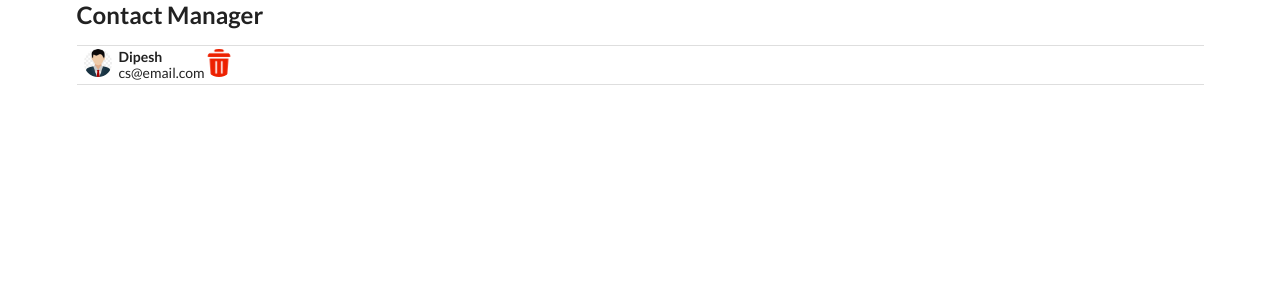
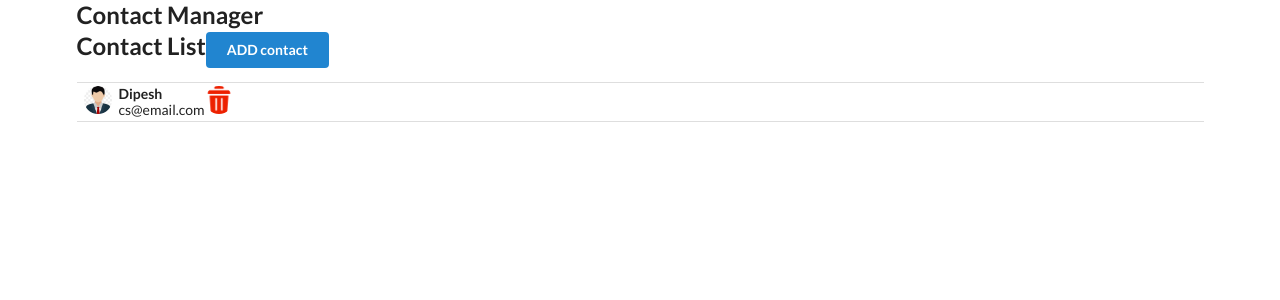
Before and after one commit to Kaweesha-mr/contact-app, a React (Create React App) app: page / in a window 1280 px wide. Shown: the top 300 px of the page. Built offline with nearby package versions, Linux system fonts and the light colour scheme.

Commit message:
add a button for navigation through pages

```diff
--- a/src/components/App.js
+++ b/src/components/App.js
@@ -1,7 +1,7 @@
-import React,{useState,useEffect} from "react";
-import { v4 as uuid } from "uuid";
+import React, {useEffect, useState} from "react";
+import {v4 as uuid} from "uuid";
 import './App.css'
-import {BrowserRouter as Router, Switch, Route} from "react-router-dom";
+import {BrowserRouter as Router, Route, Switch} from "react-router-dom";
 import Header from "./Header"
 import ContactList from "./ContactList"
 import AddContact from "./AddContact"
@@ -9,11 +9,11 @@ import AddContact from "./AddContact"
 
 function App() {
     const LOCAL_STORAGE_KEY = "contacts"
-    const [contacts,setContacts] = useState([])
+    const [contacts, setContacts] = useState([])
 
     const addContactHandler = (contact) => {
         console.log(contact)
-        setContacts([...contacts,{id: uuid(), ...contact}]);
+        setContacts([...contacts, {id: uuid(), ...contact}]);
     }
 
     const removeContactHandler = (id) => {
@@ -25,22 +25,32 @@ function App() {
 
     }
 
-    useEffect(()=> {
-        localStorage.setItem(LOCAL_STORAGE_KEY,JSON.stringify(contacts))
-    },[contacts])
+    useEffect(() => {
+        localStorage.setItem(LOCAL_STORAGE_KEY, JSON.stringify(contacts))
+    }, [contacts])
 
-    useEffect(()=> {
-       const retriveContacts =  JSON.parse(localStorage.getItem(LOCAL_STORAGE_KEY))
-        if(!retriveContacts) setContacts(retriveContacts)
-    },[contacts])
+    useEffect(() => {
+        const retriveContacts = JSON.parse(localStorage.getItem(LOCAL_STORAGE_KEY))
+        if (!retriveContacts) setContacts(retriveContacts)
+    }, [contacts])
 
     return (
         <div className="ui container">
 
             <Router>
-            <Header />
+
+                <Header/>
+
+                <Switch>
+
+
+                    <Route path="/" exact component={ContactList}/>
                     <Route path="/add" component={AddContact}/>
-            <Route path="/" component={ContactList}/>
+
+
+                </Switch>
+
+
             </Router>
 
 
--- a/src/components/ContactList.js
+++ b/src/components/ContactList.js
@@ -1,5 +1,6 @@
 import React from "react";
 import ContactCard from "./ContactCard";
+import {Link} from "react-router-dom";
 
 
 const ContactList = (props) => {
@@ -24,9 +25,22 @@ const ContactList = (props) => {
 
 
     return (
-        <div className="ui celled list">
-            {renderContactList}
+        <div className="main">
+            <h2>
+                Contact List
+                <Link to="/add">
+
+                    <button className="ui button blue right"> ADD contact</button>
+                </Link>
+
+            </h2>
+
+            <div className="ui celled list">
+                {renderContactList}
+            </div>
         </div>
+
+
     )
 }
 
```
Lines whose indentation alone changed are shown as unchanged.
